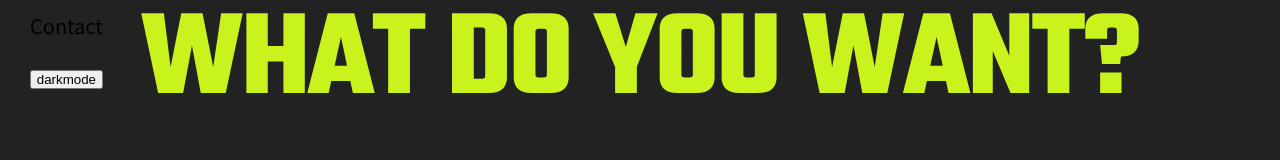
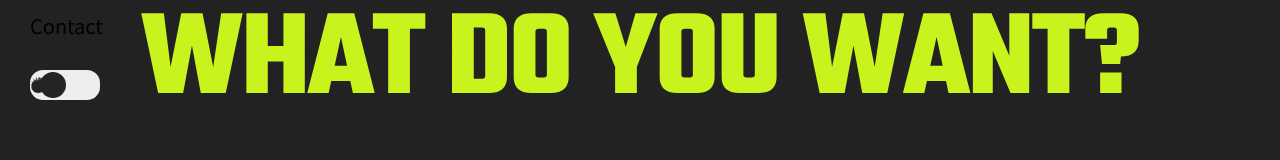
Before and after one commit to park-ria/portfolio, a React (Create React App) app: page / in a window 1280 px wide. Shown: the part 487-647 px from the top of the page. Built offline with nearby package versions, Linux system fonts and the light colour scheme.

Commit message:
darkmode

```diff
--- a/src/components/Header.tsx
+++ b/src/components/Header.tsx
@@ -56,6 +56,40 @@ const Underline = styled(motion.span)<{ $menuIdx: number }>`
     $menuIdx === 1 ? "#fff" : theme.accentColor};
 `;
 
+const ModeBtn = styled.div`
+  width: 70px;
+  height: 30px;
+  background: #eee;
+  border-radius: 13px;
+  position: relative;
+  img {
+    width: 18px;
+    height: 18px;
+    object-fit: cover;
+    position: absolute;
+    top: 50%;
+    transform: translateY(-50%);
+    .dark {
+      left: 10px;
+    }
+    .light {
+      right: 10px;
+    }
+  }
+`;
+
+const ModeCircle = styled.span`
+  display: inline-block;
+  width: 26px;
+  height: 26px;
+  border-radius: 50%;
+  background: #242424;
+  position: absolute;
+  top: 50%;
+  transform: translateY(-50%);
+  left: 10px;
+`;
+
 const menuArr: string[] = [
   "Home",
   "About",
@@ -97,7 +131,11 @@ const Header = ({ onClick }: HeaderType) => {
             )}
           </Menu>
         ))}
-        <button onClick={() => setMode((prev) => !prev)}>darkmode</button>
+        <ModeBtn onClick={() => setMode((prev) => !prev)}>
+          <img className="dark" src="/imgs/moon.png" alt="dark mode" />
+          <img className="light" src="/imgs/sun.png" alt="light mode" />
+          <ModeCircle></ModeCircle>
+        </ModeBtn>
       </Nav>
     </Wrapper>
   );
```
